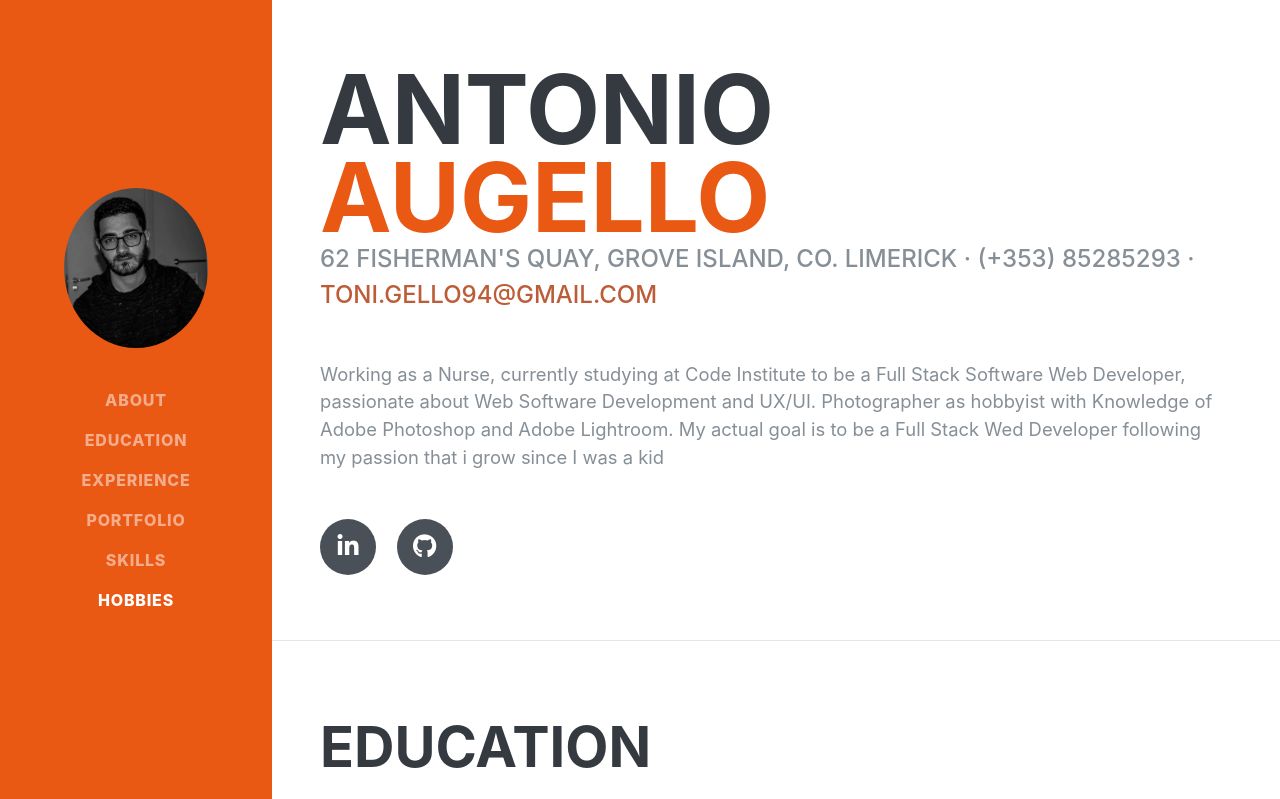
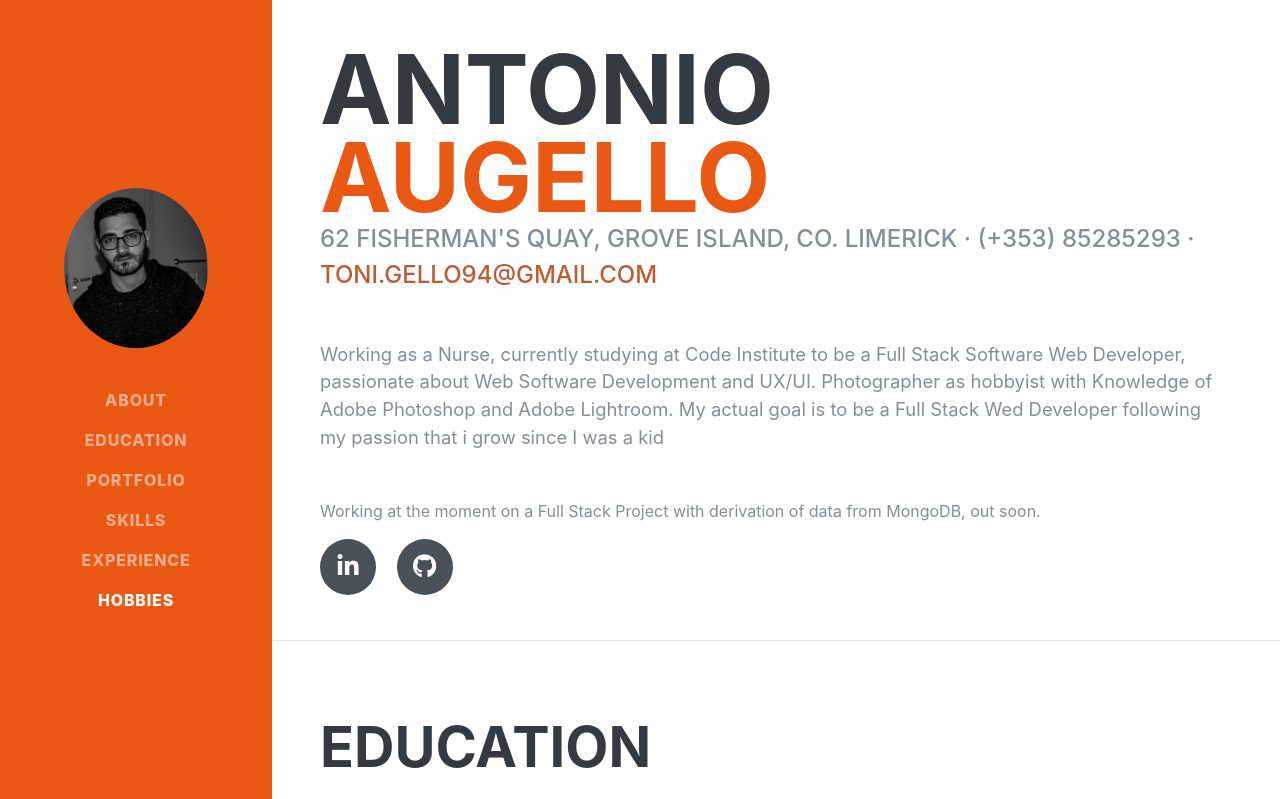
Before and after one commit to gello94/antonio_augello_online_Resume, a Flask app: page / in a window 1280 px wide. Shown: the top 799 px of the page. Run offline with Flask 2, Linux system fonts and the light colour scheme; some libraries are stand-ins or nearby versions; some web fonts are replaced.

Commit message:
navbar updated

```diff
--- a/templates/index.html
+++ b/templates/index.html
@@ -44,15 +44,14 @@
         <li class="nav-item">
           <a class="nav-link js-scroll-trigger" href="#education">Education</a>
         </li>
-
-        <li class="nav-item">
-          <a class="nav-link js-scroll-trigger" href="#experience">Experience</a>
-        </li>
         <li class="nav-item">
           <a class="nav-link js-scroll-trigger" href="#portfolio">Portfolio</a>
         </li>
         <li class="nav-item">
           <a class="nav-link js-scroll-trigger" href="#skills">Skills</a>
+        </li>
+        <li class="nav-item">
+          <a class="nav-link js-scroll-trigger" href="#experience">Experience</a>
         </li>
         <li class="nav-item">
           <a class="nav-link js-scroll-trigger" href="#interests">Hobbies</a>
@@ -74,6 +73,7 @@
         </div>
         <p class="lead mb-5">Working as a Nurse, currently studying at Code Institute to be a Full Stack Software Web Developer, passionate about Web Software Development and UX/UI. Photographer as hobbyist with Knowledge of Adobe Photoshop and Adobe Lightroom. My actual
           goal is to be a Full Stack Wed Developer following my passion that i grow since I was a kid</p>
+          <p>Working at the moment on a Full Stack Project with derivation of data from MongoDB, out soon.</p>
         <div class="social-icons">
           <a href="https://www.linkedin.com/in/antonio-augello-aba83911a/">
             <i class="fab fa-linkedin-in"></i>
```
